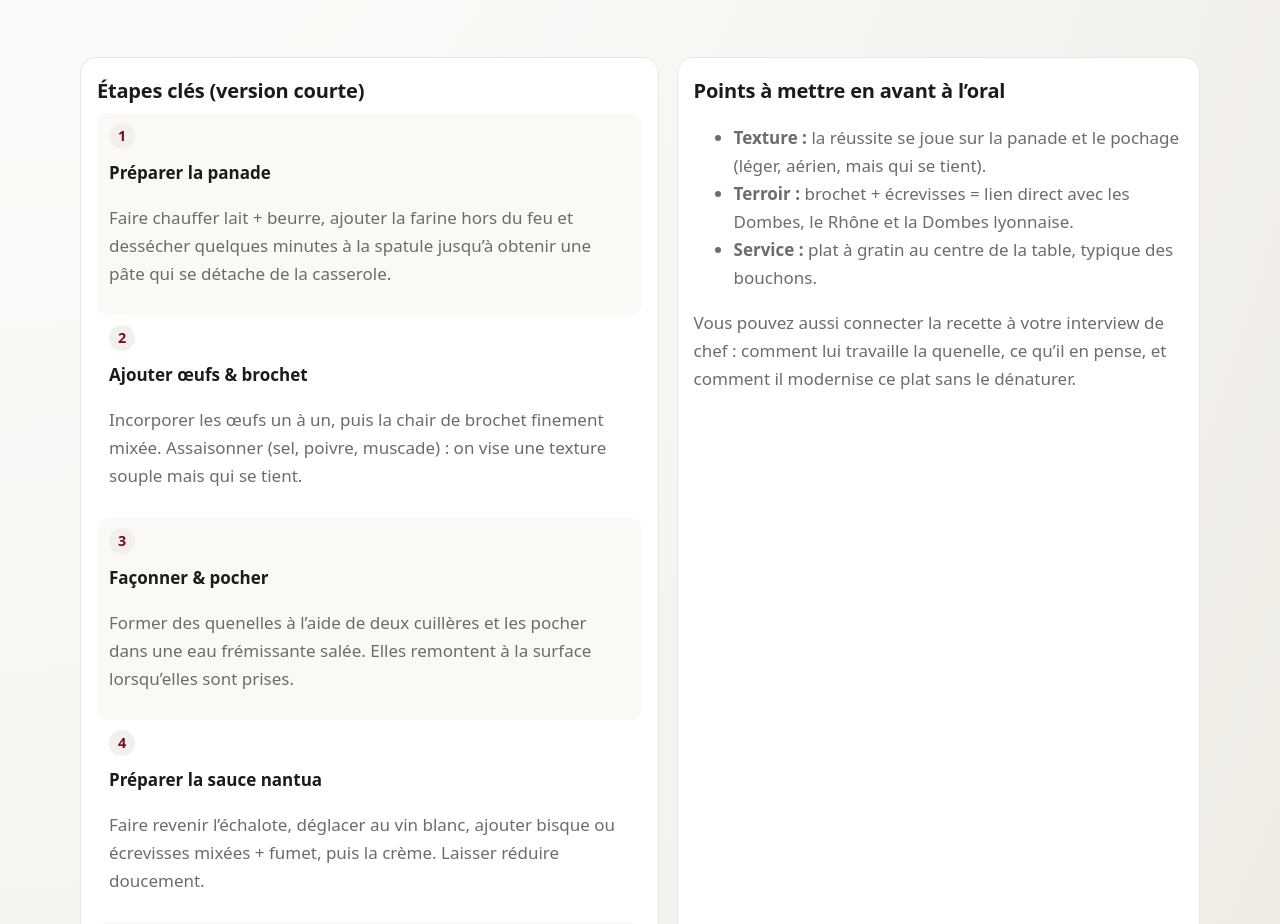
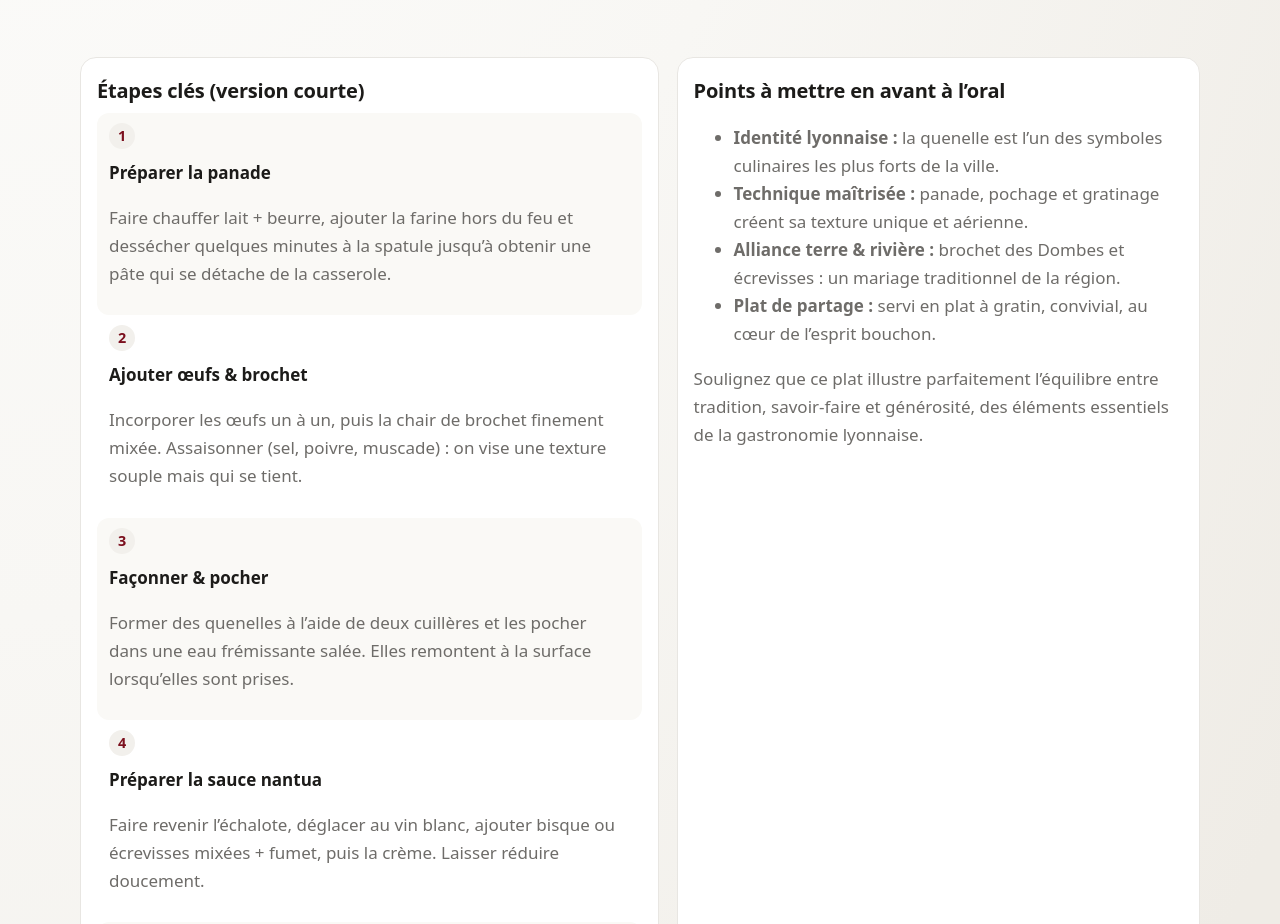
Before and after one commit to mairealexis/lyon-gastro, a plain HTML site: page pages/recette-quenelle.html in a window 1280 px wide. Shown: the part 1140-2064 px from the top of the page. Drawn offline with Linux system fonts and the light colour scheme.

Commit message:
Update recette-quenelle.html

```diff
--- a/pages/recette-quenelle.html
+++ b/pages/recette-quenelle.html
@@ -603,25 +603,14 @@
 
         <aside class="card js-animate">
           <h3 class="section-title">Points à mettre en avant à l’oral</h3>
-
           <ul class="text-muted">
-            <li>
-              <strong>Texture :</strong> la réussite se joue sur la panade et le pochage
-              (léger, aérien, mais qui se tient).
-            </li>
-            <li>
-              <strong>Terroir :</strong> brochet + écrevisses = lien direct avec les Dombes,
-              le Rhône et la Dombes lyonnaise.
-            </li>
-            <li>
-              <strong>Service :</strong> plat à gratin au centre de la table, typique des bouchons.
-            </li>
+            <li><strong>Identité lyonnaise :</strong> la quenelle est l’un des symboles culinaires les plus forts de la ville.</li>
+            <li><strong>Technique maîtrisée :</strong> panade, pochage et gratinage créent sa texture unique et aérienne.</li>
+            <li><strong>Alliance terre & rivière :</strong> brochet des Dombes et écrevisses : un mariage traditionnel de la région.</li>
+            <li><strong>Plat de partage :</strong> servi en plat à gratin, convivial, au cœur de l’esprit bouchon.</li>
           </ul>
-
           <p class="text-muted">
-            Vous pouvez aussi connecter la recette à votre interview de chef :
-            comment lui travaille la quenelle, ce qu’il en pense, et comment il modernise ce plat
-            sans le dénaturer.
+            Soulignez que ce plat illustre parfaitement l’équilibre entre tradition, savoir-faire et générosité, des éléments essentiels de la gastronomie lyonnaise.
           </p>
         </aside>
       </div>
```
